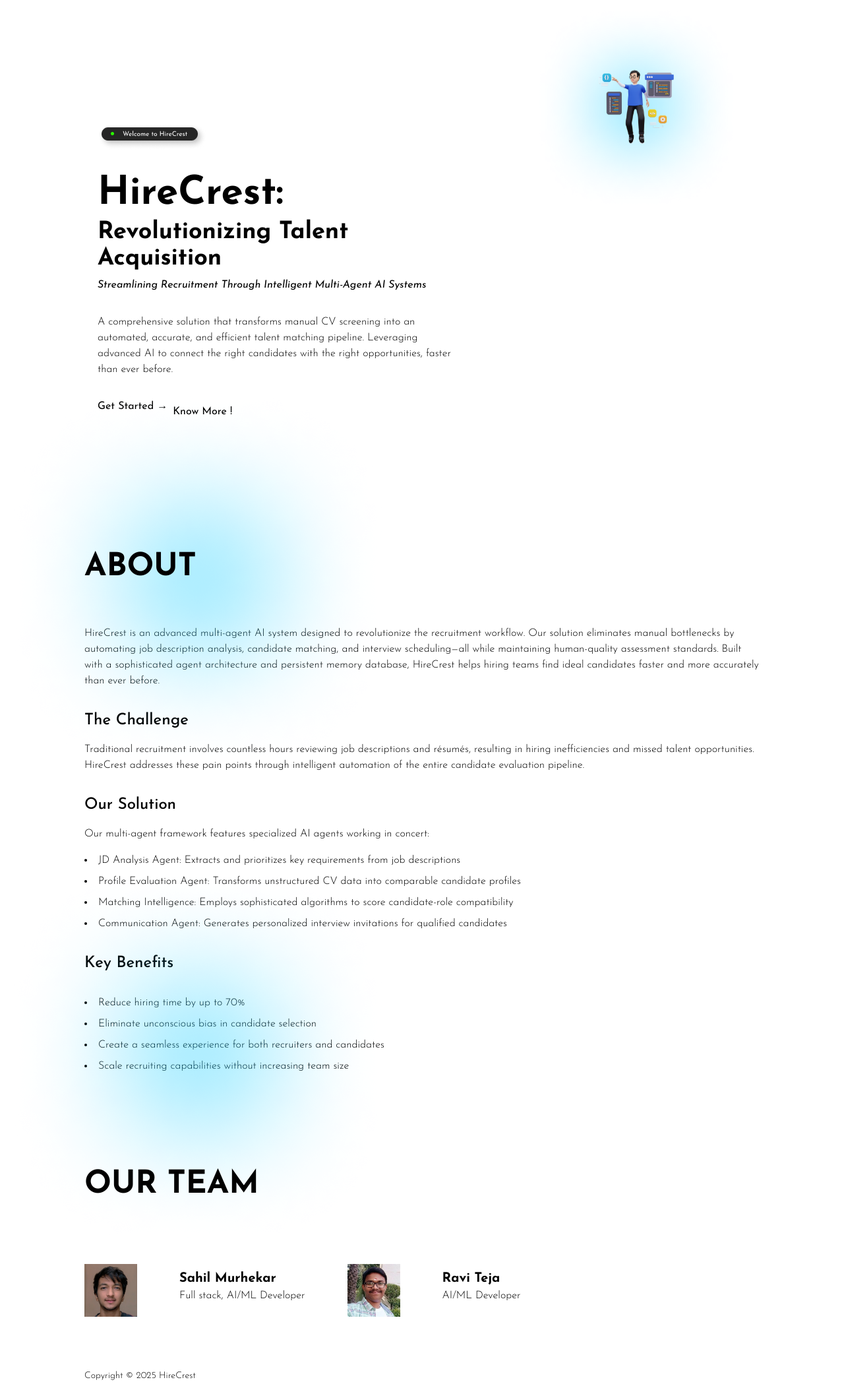
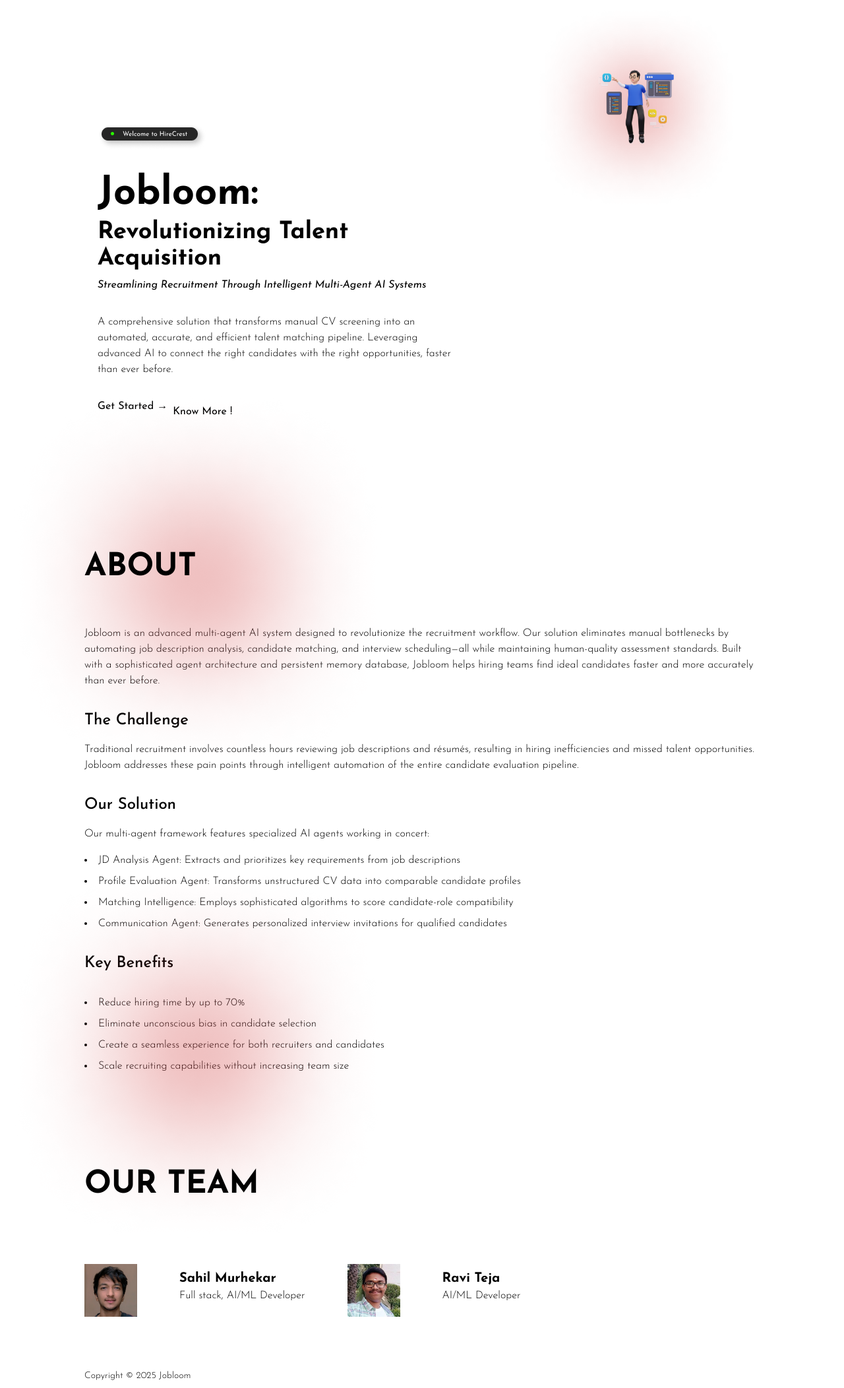
Before and after one commit to sahilmurhekar/Jobloom, a Flask app: page / in a window 1280 px wide. Shown: the part 222-2326 px from the top of the page at 66% size. Run offline with Flask 3, Linux system fonts and the light colour scheme; some libraries are stand-ins or nearby versions.

Commit message:
Finishing

```diff
--- a/app.py
+++ b/app.py
@@ -35,7 +35,7 @@
 # MongoDB Atlas connection
 MONGO_URI = os.getenv('MONGO_URI')  # Load MONGO_URI from .env
 client = MongoClient(MONGO_URI)
-db = client['Hirecrest']
+db = client['Jobloom']
 users_collection = db['Users']
 jobs_collection = db['Jobs']
 interviews_collection = db['Interviews']  # New collection for interviews
--- a/templates/index.html
+++ b/templates/index.html
@@ -4,7 +4,7 @@
     <meta charset="UTF-8">
     <meta name="viewport" content="width=device-width, initial-scale=1.0">
     <link rel="shortcut icon" href="/static/assets/logo_light.png" type="image/x-icon">
-    <title>HireCrestAI</title>
+    <title>JobloomAI</title>
     <link rel="preconnect" href="https://fonts.googleapis.com">
     <link rel="preconnect" href="https://fonts.gstatic.com" crossorigin>
     <link href="https://fonts.googleapis.com/css2?family=Josefin+Sans:ital,wght@0,100..700;1,100..700&family=Righteous&display=swap" rel="stylesheet">
@@ -196,7 +196,7 @@
     <div
           class="lg:flex-grow lg:pr-24 flex flex-col mb-16 items-center text-center lg:items-start lg:text-left lg:pt-48" data-aos="fade-right" data-aos-duration="1000">
           <div class="flex flex-row justify-center pb-8 floating-animation"><img class="" src="/static/assets/head_icon.png" alt=""></div>
-          <h1 class="text-6xl mb-2 font-bold slide-up" style="animation-delay: 0.2s">HireCrest:</h1>
+          <h1 class="text-6xl mb-2 font-bold slide-up" style="animation-delay: 0.2s">Jobloom:</h1>
           <h1 class="text-4xl sm:text-4xl mb-2 font-bold slide-up" style="animation-delay: 0.4s">Revolutionizing Talent Acquisition</h1>
           <p class="mb-8 italic slide-up lg:text-left" style="animation-delay: 0.6s">Streamlining Recruitment Through Intelligent Multi-Agent AI Systems</p>
           <p class="mb-8 font-light slide-up" style="animation-delay: 0.8s">A comprehensive solution that transforms manual CV screening into an automated, accurate, and efficient talent matching pipeline. Leveraging advanced AI to connect the right candidates with the right opportunities, faster than ever before.</p>
@@ -219,11 +219,11 @@
     <h2 style="color: transparent; -webkit-text-stroke: 1px white; filter: opacity(0.2);" class="px-16 py-6 absolute stroke stroke-2 text-7xl font-bold md:px-36 md:py-0 md:text-9xl lg:px-0">ABOUT</h2>
     <p class="text-center text-5xl lg:text-left font-bold relative z-1 py-8" data-aos="fade-up">ABOUT</p>
 
-    <p class="text-center lg:text-left pt-8 font-light" data-aos="fade-up" data-aos-delay="100">HireCrest is an advanced multi-agent AI system designed to revolutionize the recruitment workflow. Our solution eliminates manual bottlenecks by automating job description analysis, candidate matching, and interview scheduling—all while maintaining human-quality assessment standards. Built with a sophisticated agent architecture and persistent memory database, HireCrest helps hiring teams find ideal candidates faster and more accurately than ever before.</p>
+    <p class="text-center lg:text-left pt-8 font-light" data-aos="fade-up" data-aos-delay="100">Jobloom is an advanced multi-agent AI system designed to revolutionize the recruitment workflow. Our solution eliminates manual bottlenecks by automating job description analysis, candidate matching, and interview scheduling—all while maintaining human-quality assessment standards. Built with a sophisticated agent architecture and persistent memory database, Jobloom helps hiring teams find ideal candidates faster and more accurately than ever before.</p>
 
     <h1 class="text-center lg:text-left pt-8 font-medium text-2xl pb-4" data-aos="fade-up" data-aos-delay="150">The Challenge</h1>
 
-    <p class="text-center lg:text-left font-light" data-aos="fade-up" data-aos-delay="200">Traditional recruitment involves countless hours reviewing job descriptions and résumés, resulting in hiring inefficiencies and missed talent opportunities. HireCrest addresses these pain points through intelligent automation of the entire candidate evaluation pipeline.</p>
+    <p class="text-center lg:text-left font-light" data-aos="fade-up" data-aos-delay="200">Traditional recruitment involves countless hours reviewing job descriptions and résumés, resulting in hiring inefficiencies and missed talent opportunities. Jobloom addresses these pain points through intelligent automation of the entire candidate evaluation pipeline.</p>
 
     <h1 class="text-center lg:text-left pt-8 font-medium text-2xl pb-4" data-aos="fade-up" data-aos-delay="250">Our Solution</h1>
 
@@ -265,7 +265,7 @@
     </div>
   </div>
     <!--------------------------------------------------------------------------------------------------->
-    <p class="font-light text-sm pt-16" data-aos="fade-up" data-aos-delay="100">Copyright © 2025 HireCrest</p>
+    <p class="font-light text-sm pt-16" data-aos="fade-up" data-aos-delay="100">Copyright © 2025 Jobloom</p>
 
   <!-- Custom JavaScript -->
   <script>
--- a/templates/interview-notification.html
+++ b/templates/interview-notification.html
@@ -62,7 +62,7 @@
     </div>
 
     <div class="footer">
-        <p>This is an automated message from the Hirecrest platform. Please do not reply to this email.</p>
+        <p>This is an automated message from the Jobloom platform. Please do not reply to this email.</p>
     </div>
 </body>
 </html>
--- a/templates/jobs-admin.html
+++ b/templates/jobs-admin.html
@@ -4,7 +4,7 @@
     <meta charset="UTF-8">
     <meta name="viewport" content="width=device-width, initial-scale=1.0">
     <link rel="shortcut icon" href="/static/assets/logo_light.png" type="image/x-icon">
-    <title>HireCrestAI</title>
+    <title>JobloomAI</title>
     <link rel="preconnect" href="https://fonts.googleapis.com">
     <link rel="preconnect" href="https://fonts.gstatic.com" crossorigin>
     <link href="https://fonts.googleapis.com/css2?family=Josefin+Sans:ital,wght@0,100..700;1,100..700&family=Righteous&display=swap" rel="stylesheet">
@@ -114,7 +114,7 @@
   {% endif %}
 </div>
 
-  <p class="font-light text-sm pt-16" data-aos="fade-up" data-aos-duration="800">Copyright © 2025 HireCrest</p>
+  <p class="font-light text-sm pt-16" data-aos="fade-up" data-aos-duration="800">Copyright © 2025 Jobloom</p>
 
   <!-- Initialize AOS -->
   <script>
--- a/templates/jobs-client.html
+++ b/templates/jobs-client.html
@@ -4,7 +4,7 @@
     <meta charset="UTF-8">
     <meta name="viewport" content="width=device-width, initial-scale=1.0">
     <link rel="shortcut icon" href="/static/assets/logo_light.png" type="image/x-icon">
-    <title>HireCrestAI</title>
+    <title>JobloomAI</title>
     <link rel="preconnect" href="https://fonts.googleapis.com">
     <link rel="preconnect" href="https://fonts.gstatic.com" crossorigin>
     <link href="https://fonts.googleapis.com/css2?family=Josefin+Sans:ital,wght@0,100..700;1,100..700&family=Righteous&display=swap" rel="stylesheet">
@@ -122,7 +122,7 @@
     {% endif %}
 </div>
 </div>
-  <footer class="footer font-light text-sm pt-16" data-aos="fade-up" data-aos-duration="800">Copyright © 2025 HireCrest</footer>
+  <footer class="footer font-light text-sm pt-16" data-aos="fade-up" data-aos-duration="800">Copyright © 2025 Jobloom</footer>
 
   <!-- Initialize AOS -->
   <script>
--- a/templates/list-admin.html
+++ b/templates/list-admin.html
@@ -4,7 +4,7 @@
     <meta charset="UTF-8">
     <meta name="viewport" content="width=device-width, initial-scale=1.0">
     <link rel="shortcut icon" href="/static/assets/logo_light.png" type="image/x-icon">
-    <title>HireCrestAI - Applicants</title>
+    <title>JobloomAI - Applicants</title>
     <link rel="preconnect" href="https://fonts.googleapis.com">
     <link rel="preconnect" href="https://fonts.gstatic.com" crossorigin>
     <link href="https://fonts.googleapis.com/css2?family=Josefin+Sans:ital,wght@0,100..700;1,100..700&family=Righteous&display=swap" rel="stylesheet">
@@ -125,7 +125,7 @@
             <p>No applicants found.</p>
         {% endif %}
     </div>
-    <p class="font-light text-sm pt-16" data-aos="fade-up" data-aos-duration="800">Copyright © 2025 HireCrest</p>
+    <p class="font-light text-sm pt-16" data-aos="fade-up" data-aos-duration="800">Copyright © 2025 Jobloom</p>
     <script>
         AOS.init();
     </script>
--- a/templates/list-client.html
+++ b/templates/list-client.html
@@ -4,7 +4,7 @@
     <meta charset="UTF-8">
     <meta name="viewport" content="width=device-width, initial-scale=1.0">
     <link rel="shortcut icon" href="/static/assets/logo_light.png" type="image/x-icon">
-    <title>HireCrestAI - My Applications</title>
+    <title>JobloomAI - My Applications</title>
     <link rel="preconnect" href="https://fonts.googleapis.com">
     <link rel="preconnect" href="https://fonts.gstatic.com" crossorigin>
     <link href="https://fonts.googleapis.com/css2?family=Josefin+Sans:ital,wght@0,100..700;1,100..700&family=Righteous&display=swap" rel="stylesheet">
@@ -78,7 +78,7 @@
             <p>No applications found.</p>
         {% endif %}
     </div>
-    <p class="font-light text-sm pt-16" data-aos="fade-up" data-aos-duration="800">Copyright © 2025 HireCrest</p>
+    <p class="font-light text-sm pt-16" data-aos="fade-up" data-aos-duration="800">Copyright © 2025 Jobloom</p>
     <script>
         AOS.init();
     </script>
--- a/templates/login.html
+++ b/templates/login.html
@@ -3,7 +3,7 @@
 <head>
     <meta charset="UTF-8">
     <meta name="viewport" content="width=device-width, initial-scale=1.0">
-    <title>HireCrest|Login</title>
+    <title>Jobloom|Login</title>
     <link rel="shortcut icon" href="/static/assets/logo_light.png" type="image/x-icon">
     <link rel="preconnect" href="https://fonts.googleapis.com">
     <link rel="preconnect" href="https://fonts.gstatic.com" crossorigin>
--- a/templates/register.html
+++ b/templates/register.html
@@ -3,7 +3,7 @@
 <head>
     <meta charset="UTF-8">
     <meta name="viewport" content="width=device-width, initial-scale=1.0">
-    <title>HireCrest|Register</title>
+    <title>Jobloom|Register</title>
     <link rel="shortcut icon" href="/static/assets/logo_light.png" type="image/x-icon">
     <link rel="preconnect" href="https://fonts.googleapis.com">
     <link rel="preconnect" href="https://fonts.gstatic.com" crossorigin>
--- a/templates/schedule-admin.html
+++ b/templates/schedule-admin.html
@@ -4,7 +4,7 @@
     <meta charset="UTF-8">
     <meta name="viewport" content="width=device-width, initial-scale=1.0">
     <link rel="shortcut icon" href="/static/assets/logo_light.png" type="image/x-icon">
-    <title>HireCrestAI - Scheduled Interviews</title>
+    <title>JobloomAI - Scheduled Interviews</title>
     <link rel="preconnect" href="https://fonts.googleapis.com">
     <link rel="preconnect" href="https://fonts.gstatic.com" crossorigin>
     <link href="https://fonts.googleapis.com/css2?family=Josefin+Sans:ital,wght@0,100..700;1,100..700&family=Righteous&display=swap" rel="stylesheet">
@@ -91,7 +91,7 @@
         <p>No interviews scheduled yet.</p>
     {% endif %}
 
-    <p class="font-light text-sm pt-16" data-aos="fade-up" data-aos-duration="800">Copyright © 2025 HireCrest</p>
+    <p class="font-light text-sm pt-16" data-aos="fade-up" data-aos-duration="800">Copyright © 2025 Jobloom</p>
 
     <script>
         AOS.init();
--- a/templates/selection-notification.html
+++ b/templates/selection-notification.html
@@ -71,7 +71,7 @@
     </div>
 
     <div class="footer">
-        <p>This is an automated message from the Hirecrest platform. Please do not reply to this email.</p>
+        <p>This is an automated message from the Jobloom platform. Please do not reply to this email.</p>
     </div>
 </body>
 </html>
```
Also changed, not shown: static/assets/Ellipse.png, static/assets/hero.png.
